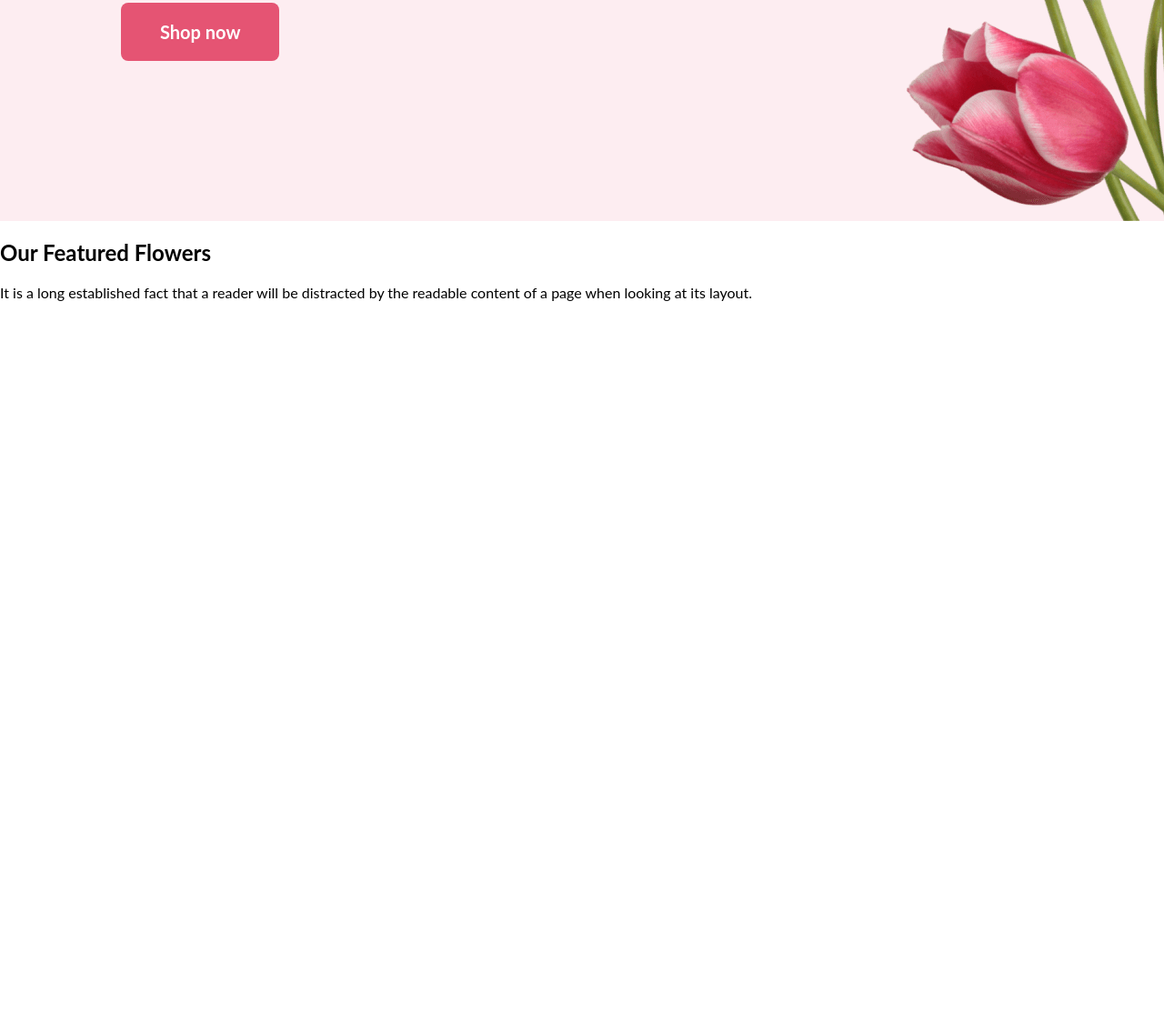
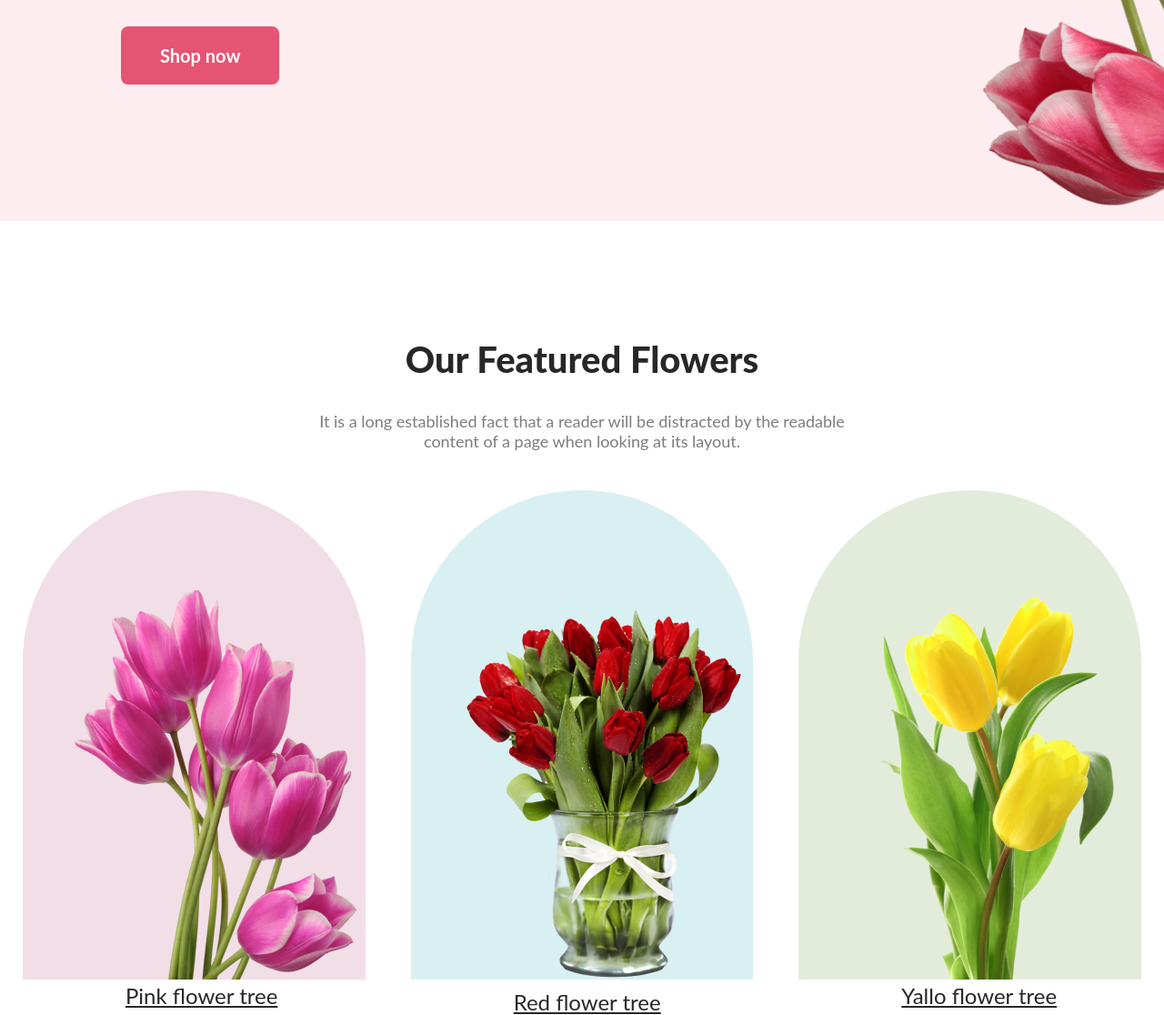
Before and after one commit to Saddam2005/assignment-projects, a plain HTML site: page index.html in a window 1280 px wide. Shown: the part 607-1723 px from the top of the page at 91% size. Before the commit the page ends 954 px from the top, so only its background shows below. Drawn offline with Linux system fonts and the light colour scheme.

Commit message:
card added

```diff
--- a/index.html
+++ b/index.html
@@ -33,13 +33,38 @@
 
 
 
+   <section class="2nd-section">
+        <div>
+            <h1 class="second-heading">Our Featured Flowers</h1>
+            <p class="Featured-flower-details">It is a long established fact that a reader will be distracted by the readable <br>
+                 content of a page when looking at its layout.</p>
+            </div>
 
-    <section>
-        <div>
-            <h1>Our Featured Flowers</h1>
-            <p>It is a long established fact that a reader will be distracted by the readable content of a page when looking at its layout.</p>
+       <div class="flex-card">
+        <div class="cards-one">
+            <div class="pink-flower">
+                <img src="./Flower Asset/pngwing 6.png" alt="">
+            </div>
+            <a class="tree-link" href="">Pink flower tree</a>
+
         </div>
+        <div class="cards-two">
+            <div class="rose-flower">
+                <img src="./Flower Asset/pngwing 8.png" alt="">
+            </div>
+            <a class="tree-link" href="">Red flower tree</a>
+
+        </div>
+        <div class="cards-three">
+            <div class="yallo-flower">
+                <img src="./Flower Asset/pngwing 7.png" alt="">
+            </div>
+            <a class="tree-link" href="">Yallo flower tree</a>
+
+        </div>
+       </div>
     </section>
+
 
 
 
--- a/style.css
+++ b/style.css
@@ -16,6 +16,8 @@ body{
 }
 .flower-details{
     margin-bottom: 70px;
+    color: rgba(39, 39, 39, 0.60);
+    font-size: 18px;
 
 
 }
@@ -38,3 +40,65 @@ body{
     margin-left: 5%;
     padding-top: 50px;
 }
+.second-heading{
+    color: #272727;
+    text-align: center;
+    font-family: Lato;
+    font-size: 40px;
+    font-weight: 800;
+    margin-top: 5%;
+    padding-top: 5%;
+
+}
+.Featured-flower-details{
+    font-size: 18px;
+    color: rgba(39, 39, 39, 0.60);
+    text-align: center;
+}
+.flex-card{
+    display: flex;
+    justify-content: center;
+}
+.cards-one{
+    border-radius: 300px 300px 0px 0px;
+    background: rgba(167, 33, 98, 0.15);
+    width: 464px;
+    height: 538px;
+    margin: 25px;
+}
+.cards-two{
+    border-radius: 300px 300px 0px 0px;
+    background: rgba(5, 151, 168, 0.15);
+    width: 464px;
+    height: 538px;
+    margin: 25px;
+}
+.cards-three{
+    border-radius: 300px 300px 0px 0px;
+    background: rgba(71, 125, 17, 0.15);
+    width: 464px;
+    height: 538px;
+    margin: 25px;
+
+}
+
+ .pink-flower{
+    padding-left: 15%;
+    margin-top: 110px;
+ }
+ .rose-flower{
+    padding-left: 15%;
+    margin-top: 125px;
+ }
+
+.yallo-flower{
+padding-left: 15%;
+margin-top: 67px;
+}
+.tree-link{
+    color:#272727;
+    font-size: 24px;
+    margin: 5% 0% 0% 30%;
+
+
+}
```
